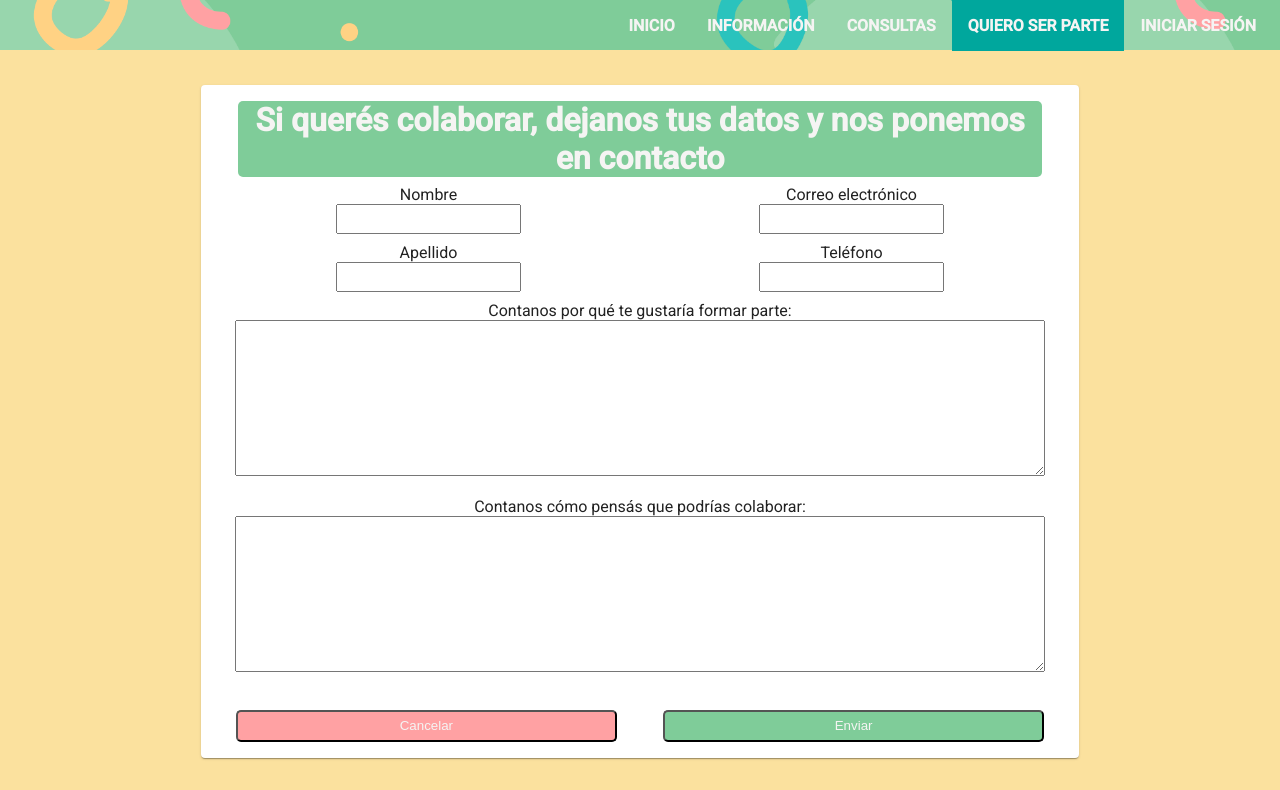
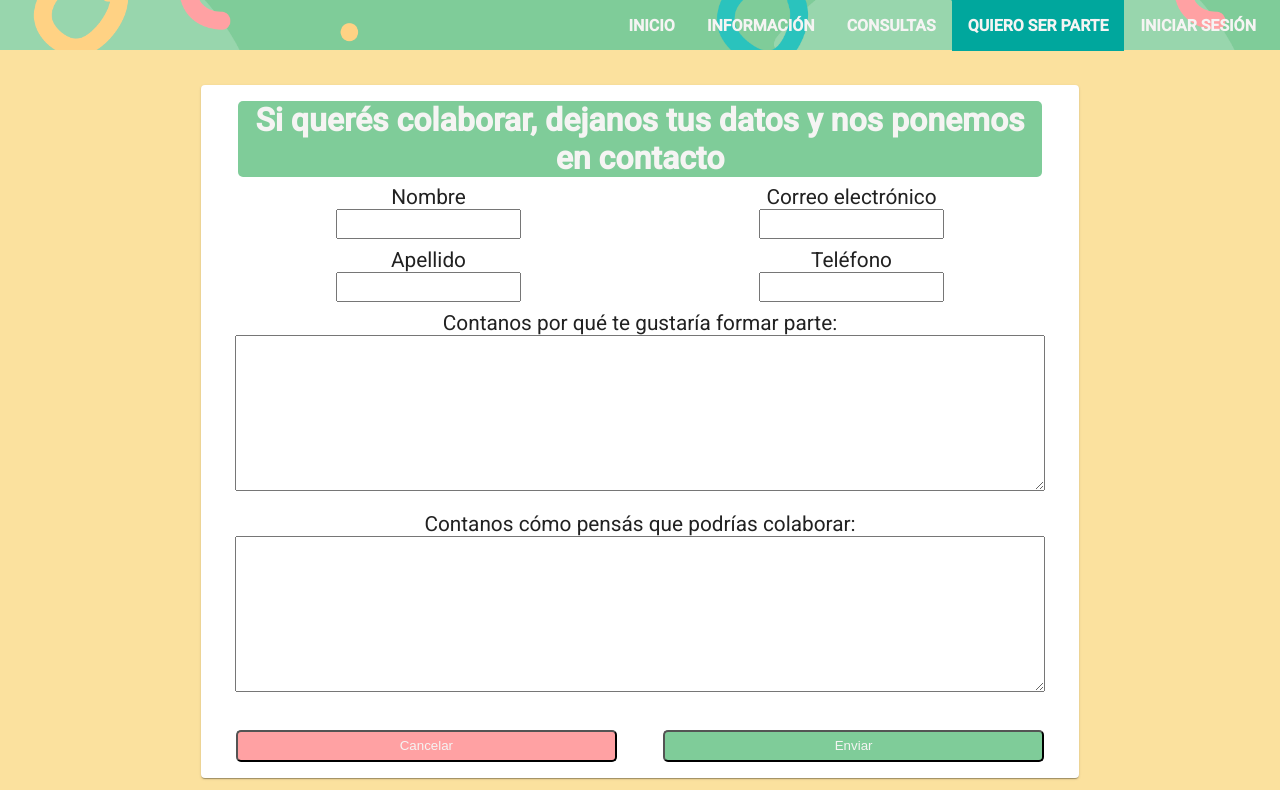
Before and after one commit to lichodev/pi-angular, an Angular app: page /sumarme in a window 1280 px wide. Shown: the top 790 px of the page. Built offline with nearby package versions, Linux system fonts and the light colour scheme.

Commit message:
Agregado login

```diff
--- a/src/app/pages/experience-user/experience-user.component.scss
+++ b/src/app/pages/experience-user/experience-user.component.scss
@@ -30,3 +30,6 @@ textarea {
 input {
     margin-bottom: 0;
 }
+.card {
+    text-align: center;
+}
--- a/src/app/pages/home/home.component.ts
+++ b/src/app/pages/home/home.component.ts
@@ -16,7 +16,7 @@ export class HomeComponent implements OnInit {
         "../../../assets/headers/purple-header.jpg",
         "../../../assets/headers/green-header.jpg"
     ];
-    currentImg: string = "";
+    currentImg: string = this.urlImages[this.urlImages.length-1];
     timer: any;
 
   constructor(private tabSvc: PiTabService) { }
--- a/src/app/pages/join/join.component.html
+++ b/src/app/pages/join/join.component.html
@@ -1,9 +1,4 @@
 <div class="content">
-   <!-- <div class="column">
-        <mat-card>
-            <h1>Si querés colaborar con el proyecto, dejanos tus datos y nos ponemos en contacto</h1>
-        </mat-card>
-    </div>-->
     <div class="form">
         <mat-card>
             <div class="form-header">
--- a/src/app/pages/join/join.component.scss
+++ b/src/app/pages/join/join.component.scss
@@ -19,9 +19,6 @@ li {
     flex-basis: 70vw;
     margin: 2% 0 2% 0;
 }
-mat-card {
-    text-align: -webkit-center;
-}
 textarea {
     width: 95%;
     margin-bottom: 2%;
--- a/src/app/pages/login/login.component.html
+++ b/src/app/pages/login/login.component.html
@@ -1 +1,15 @@
-<p>login works!</p>
+<div class="content">
+    <mat-card>
+        <div class="form-header">
+            <h1>Ingresá tus datos</h1>
+        </div>
+        <form action="">
+            <label for="username">Nombre de usuario</label><br>
+            <input type="text" name="" id="username"><br>
+            <label for="password">Contraseña</label><br>
+            <input type="password" name="" id="password"><br>
+
+            <button class=" btn send" mat-raised-button>Iniciar sesión</button>
+        </form>
+    </mat-card>
+</div>
--- a/src/app/pages/login/login.component.scss
+++ b/src/app/pages/login/login.component.scss
@@ -0,0 +1,24 @@
+.content {
+    background-image: url("../../../assets/backgrounds/Screenshot\ from\ 2022-01-17\ 14-26-57.png");
+    background-size: cover;
+    height: 90vh;
+    padding: 5% 0 5% 0;
+    display: flex;
+    justify-content: center;
+}
+mat-card {
+    flex-basis: 20%;
+    height: 30vh;
+    text-align: center;
+}
+
+.btn {
+    width: 50%;
+    margin-bottom: 5%;
+}
+.cancel {
+    margin-right: 5.5%;
+}
+form {
+    margin-top: 2em;
+}
--- a/src/app/pages/queries/queries.component.scss
+++ b/src/app/pages/queries/queries.component.scss
@@ -23,9 +23,6 @@ li {
     flex-basis: 70vw;
     margin: 2% 0 2% 0;
 }
-mat-card {
-    text-align: -webkit-center;
-}
 textarea {
     width: 95%;
 }
@@ -43,7 +40,3 @@ textarea {
 .cancel {
     margin-right: 5.5%;
 }
-
-label {
-    font-size: 1.3em;
-}
--- a/src/styles.scss
+++ b/src/styles.scss
@@ -78,6 +78,7 @@ color: var(--pi-black);}
 
 mat-card {
     margin: 1%;
+    text-align: center;
 }
 .btn {
     height: 4vh;
@@ -108,6 +109,7 @@ mat-card {
     text-align: center;
     border-radius: var(--pi-border-radius);
     width: 95%;
+    margin-left: 2.5%;
 }
 
 .form-header h1 {
@@ -118,3 +120,6 @@ input {
     height: 3vh;
     margin-bottom: 5%;
 }
+label {
+    font-size: 1.3em;
+}
```
Also changed, not shown: src/app/pages/experience-user/experience-user.component.html (+0 -11 lines), src/app/pages/queries/queries.component.html (+0 -11 lines).
